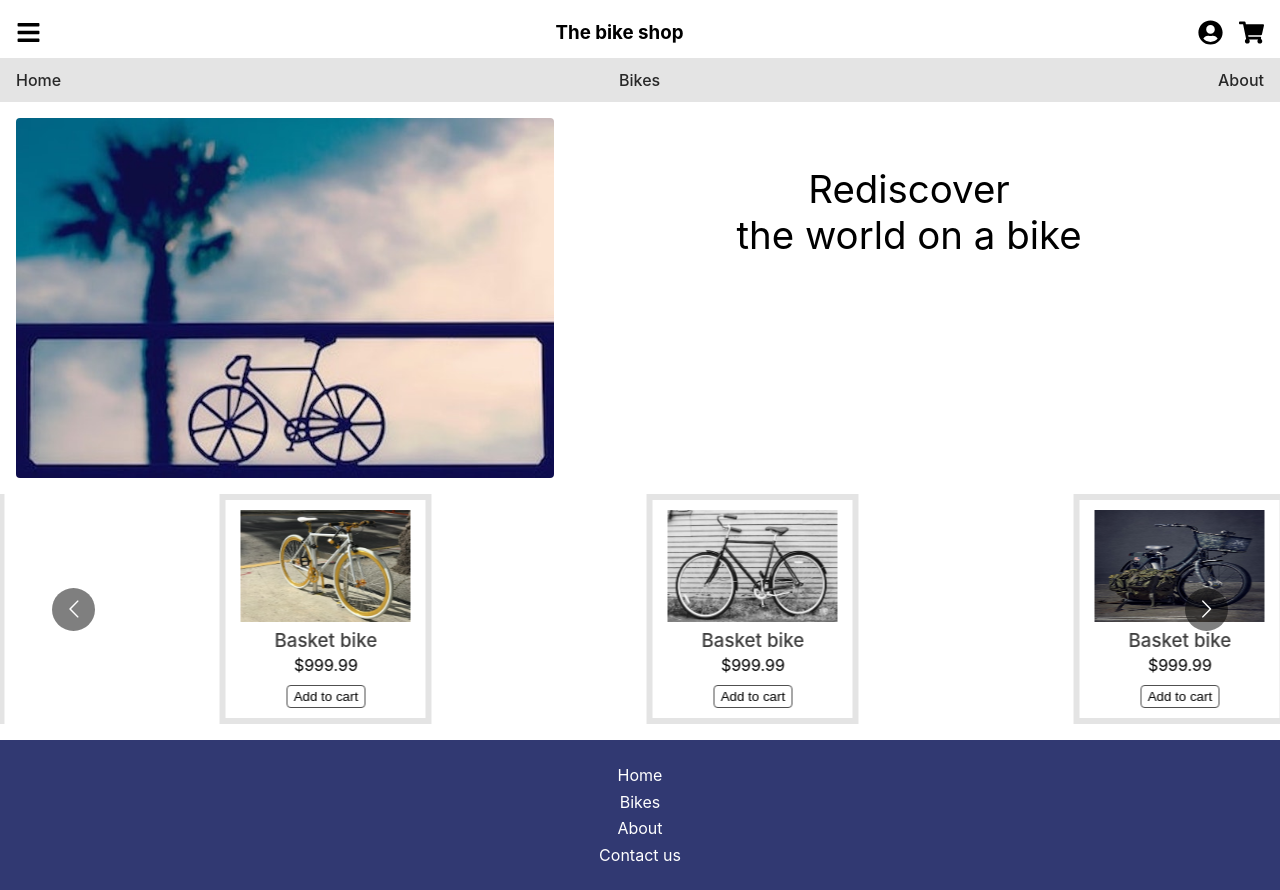
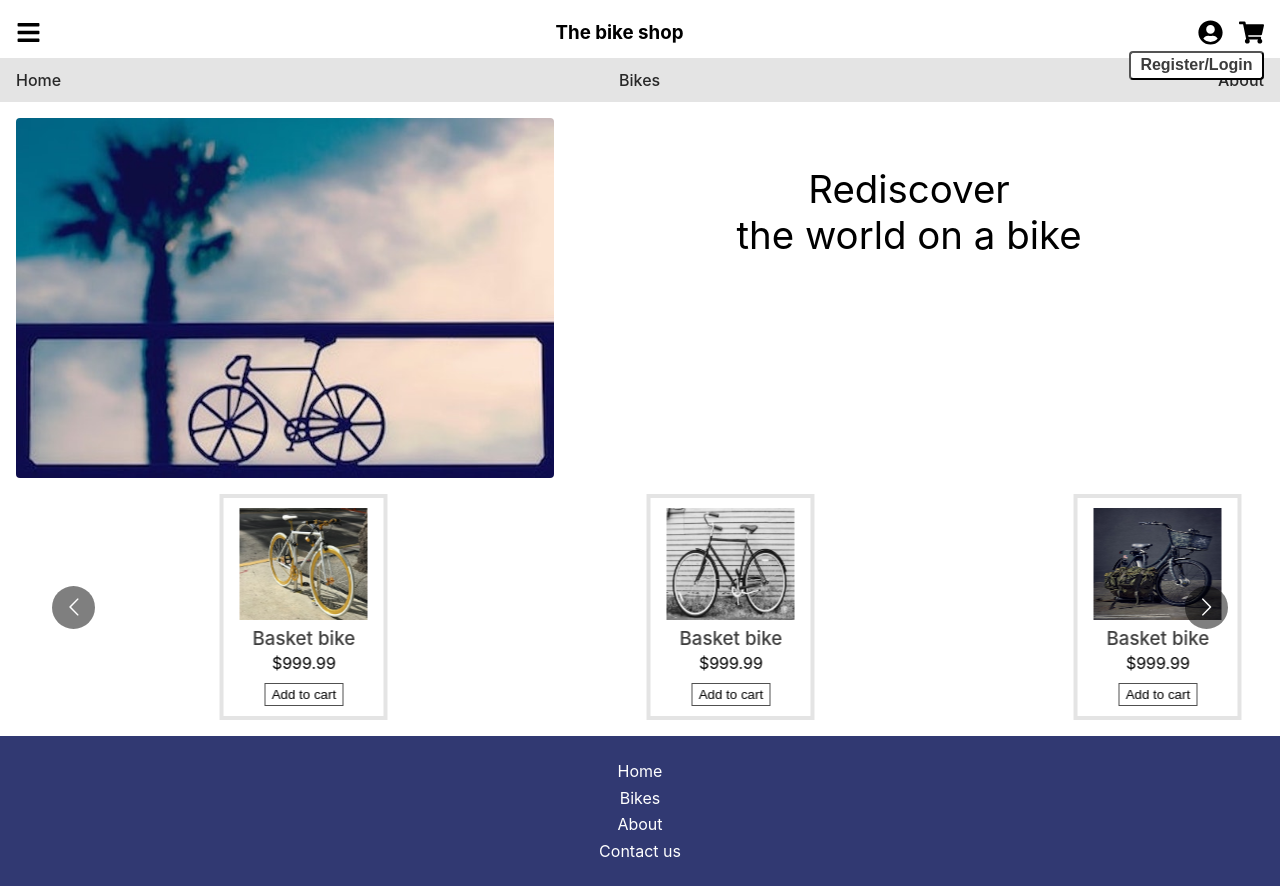
Before and after one commit to anthonyss09/BikeShop-10-22, a React (Create React App) app in the folder client/: page / in a window 1280 px wide. Both pictures are taken after a click on the icon 1210 px from the left and 32 px from the top of the page. Built offline with nearby package versions, Linux system fonts and the light colour scheme.

Commit message:
chore: logout user functionality added to navbar

```diff
--- a/client/src/app/NavBar.js
+++ b/client/src/app/NavBar.js
@@ -1,29 +1,50 @@
 import Wrapper from "../assets/wrappers/NavBar";
 import { FaBars, FaUserCircle, FaShoppingCart } from "react-icons/fa";
-import { NavLink } from "react-router-dom";
-import classNames from "classnames";
 import { useState } from "react";
 import SmallSidebar from "../components/SmallSideBar";
+import NavStrip from "../components/NavStrip";
+import { useSelector, useDispatch } from "react-redux";
+import { logoutUser } from "../features/users/usersSlice";
 
 export default function NavBar() {
   const [toggleMenu, setToggleMenu] = useState(false);
+  const [toggleUserBtn, setToggleUserBtn] = useState(false);
+
+  const dispatch = useDispatch();
+
   const handleToggleMenu = () => {
     setToggleMenu(!toggleMenu);
   };
+  const handleToggleUserBtn = () => {
+    setToggleUserBtn(!toggleUserBtn);
+  };
+  const handleButtonClick = () => {
+    setToggleUserBtn(!toggleUserBtn);
+    dispatch(logoutUser());
+  };
+
+  const user = useSelector((state) => state.users.user);
 
   let content;
   if (!toggleMenu) {
-    content = (
-      <div className="nav-bar nav-links">
-        <NavLink to="/" className="nav-link">
-          Home
-        </NavLink>
-        <NavLink className="nav-link">Bikes</NavLink>
-        <NavLink className="nav-link">About</NavLink>
-      </div>
+    content = <NavStrip />;
+  } else {
+    content = <SmallSidebar onClick={handleToggleMenu} />;
+  }
+
+  let button;
+  if (user) {
+    button = (
+      <button className="btn-user" onClick={handleButtonClick}>
+        Logout
+      </button>
     );
   } else {
-    content = <SmallSidebar onClick={handleToggleMenu} />;
+    button = (
+      <button className="btn-user" onClick={handleButtonClick}>
+        Register/Login
+      </button>
+    );
   }
 
   return (
@@ -32,9 +53,14 @@ export default function NavBar() {
         <FaBars className="bars" size={25} onClick={handleToggleMenu} />
         <h3>The bike shop</h3>
         <div className="nav-icons-right">
-          <FaUserCircle size={25} />
+          <FaUserCircle
+            className="user-circle"
+            size={25}
+            onClick={handleToggleUserBtn}
+          />
           <FaShoppingCart size={25} />
         </div>
+        {toggleUserBtn && button}
       </nav>
       {content}
     </Wrapper>
--- a/client/src/app/store.js
+++ b/client/src/app/store.js
@@ -3,6 +3,6 @@ import usersSliceReducer from "../features/users/usersSlice";
 
 export const store = configureStore({
   reducer: {
-    user: usersSliceReducer,
+    users: usersSliceReducer,
   },
 });
--- a/client/src/assets/wrappers/CarouselItem.js
+++ b/client/src/assets/wrappers/CarouselItem.js
@@ -7,7 +7,13 @@ const Wrapper = styled.aside`
     margin-top: 0.6rem;
     margin-bottom: 0.6rem;
     border: 1.5px solid rgb(80, 80, 80);
-    border-radius: 0.25rem;
+    // border-radius: 0.25rem;
+    // background: rgb(145, 214, 235);
+    // color: white;
+    // border: none;
+    // padding: 0.4rem 0.6rem;
+    // border-radius: 0;
+    // font-weight: bold;
   }
 
   button:hover {
@@ -15,14 +21,15 @@ const Wrapper = styled.aside`
     cursor: pointer;
   }
   .carousel-image {
-    width: 85%;
+    width: 80%;
     height: 14vh;
   }
 
   .carousel-item {
     // min-width: 120px;
-    max-width: 200px;
-    border: 6px solid rgb(228, 228, 228);
+    max-width: 160px;
+    border: 4px solid rgb(228, 228, 228);
+    // border: 2.5px solid rgb(160, 160, 160);
     background: white;
     text-align: center;
     padding-top: 0.6rem;
--- a/client/src/assets/wrappers/NavBar.js
+++ b/client/src/assets/wrappers/NavBar.js
@@ -2,6 +2,20 @@ import styled from "styled-components";
 
 const Wrapper = styled.nav`
   .bars:hover {
+    cursor: pointer;
+  }
+  .btn-user {
+    position: absolute;
+    top: 3.2rem;
+    right: 1rem;
+    font-size: 1rem;
+    font-weight: bold;
+    color: rgb(60, 60, 60);
+    padding: 0.2rem 0.6rem;
+    background: white;
+    border-radius: 0.25rem;
+  }
+  .btn-user:hover {
     cursor: pointer;
   }
   .hidden {
@@ -30,6 +44,9 @@ const Wrapper = styled.nav`
     background: rgb(228, 228, 228);
     // background: rgb(193, 215, 222);
   }
+  .user-circle:hover {
+    cursor: pointer;
+  }
 `;
 
 export default Wrapper;
--- /dev/null
+++ b/client/src/components/NavStrip.js
@@ -0,0 +1,16 @@
+import Wrapper from "../assets/wrappers/NavBar";
+import { NavLink } from "react-router-dom";
+
+export default function NavStrip() {
+  return (
+    <Wrapper>
+      <div className="nav-bar nav-links">
+        <NavLink to="/" className="nav-link">
+          Home
+        </NavLink>
+        <NavLink className="nav-link">Bikes</NavLink>
+        <NavLink className="nav-link">About</NavLink>
+      </div>
+    </Wrapper>
+  );
+}
```
